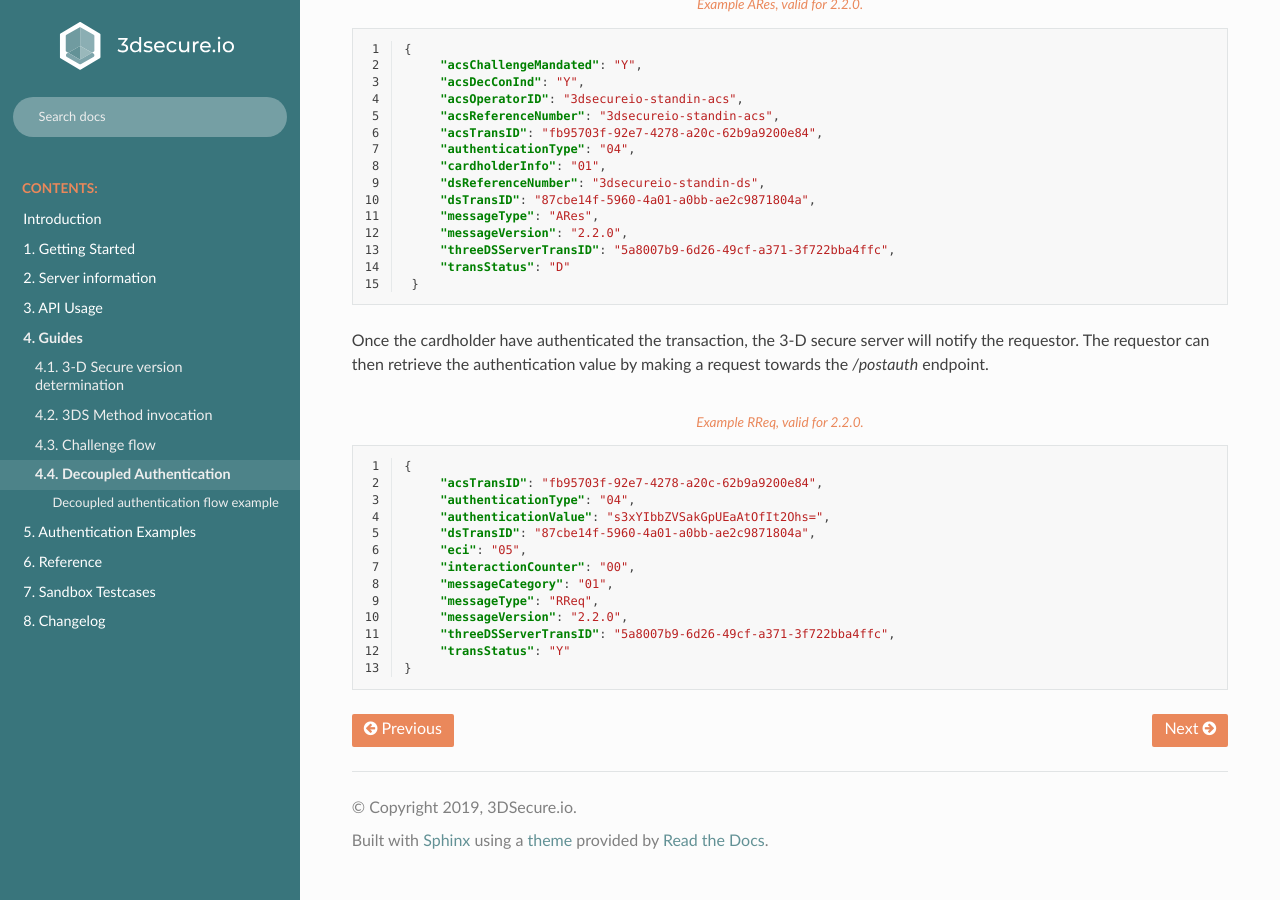
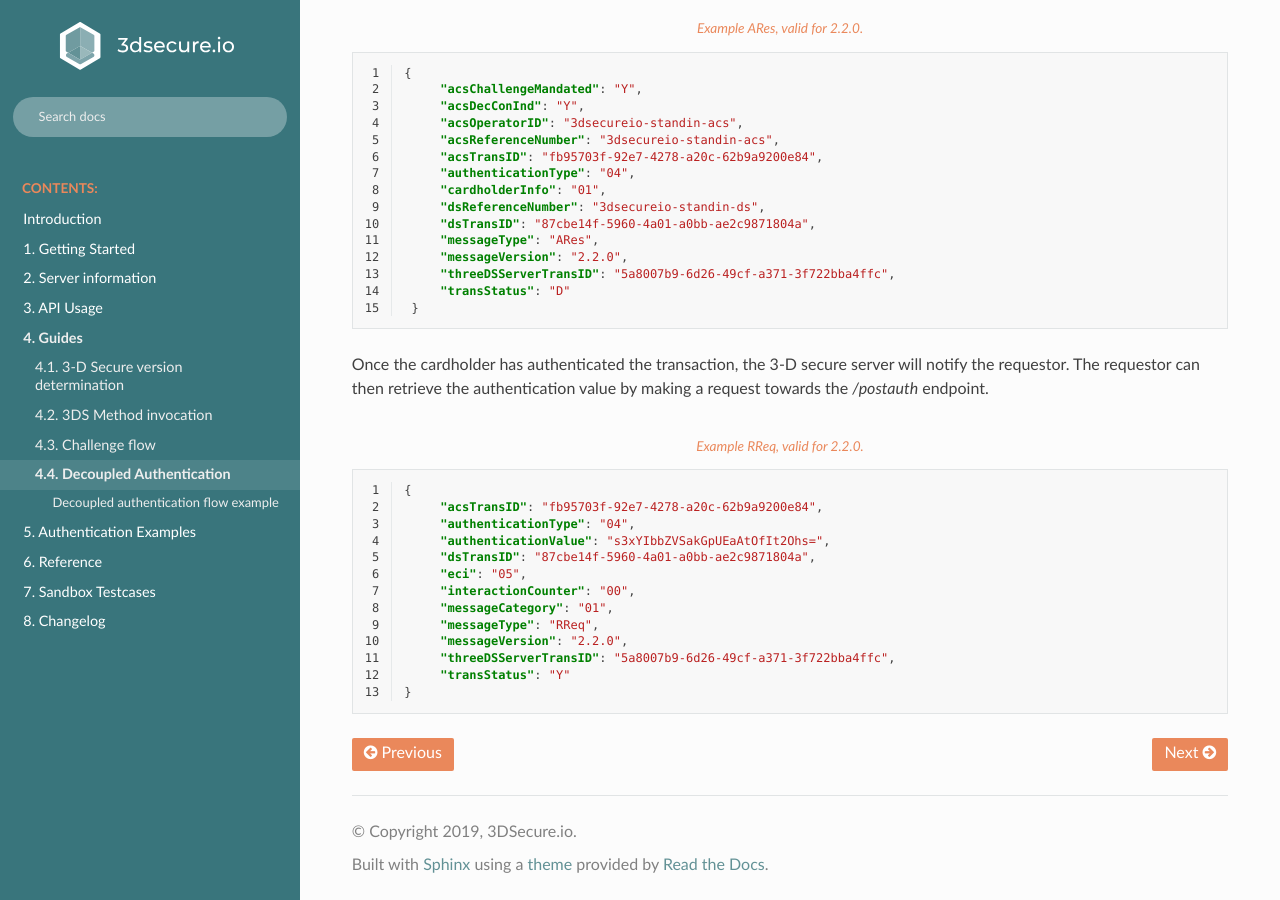
Before and after one commit to clearhaus/3DSv2-api-documentation, a Sphinx documentation site: the page built from source/decoupled_authentication.rst, in a window 1280 px wide and 900 px high, scrolled down 1437 px. Built offline with Sphinx 7.4.7 and the Read the Docs theme 2.0.0, drawn with Linux system fonts in a browser that asks for light colours; some of the changed text lies outside the part shown.

Commit message:
Apply suggestions from code review
Co-authored-by: Christian Bobach <christian.bobach@gmail.com>

```diff
--- a/source/decoupled_authentication.rst
+++ b/source/decoupled_authentication.rst
@@ -93,7 +93,7 @@
         "transStatus": "D"
     }
 
-Once the cardholder have authenticated the transaction, the 3-D secure server will notify the requestor.
+Once the cardholder has authenticated the transaction, the 3-D secure server will notify the requestor.
 The requestor can then retrieve the authentication value by making a request towards the `/postauth` endpoint.
 
 
--- a/source/guides.rst
+++ b/source/guides.rst
@@ -11,7 +11,6 @@
    3dsmethod
    challenge_flow
    decoupled_authentication
-
 
 These guides are designed to assist you in integration by using examples.
 
```
Also changed, not shown: other parts of source/decoupled_authentication.rst (+2 -2 lines).
